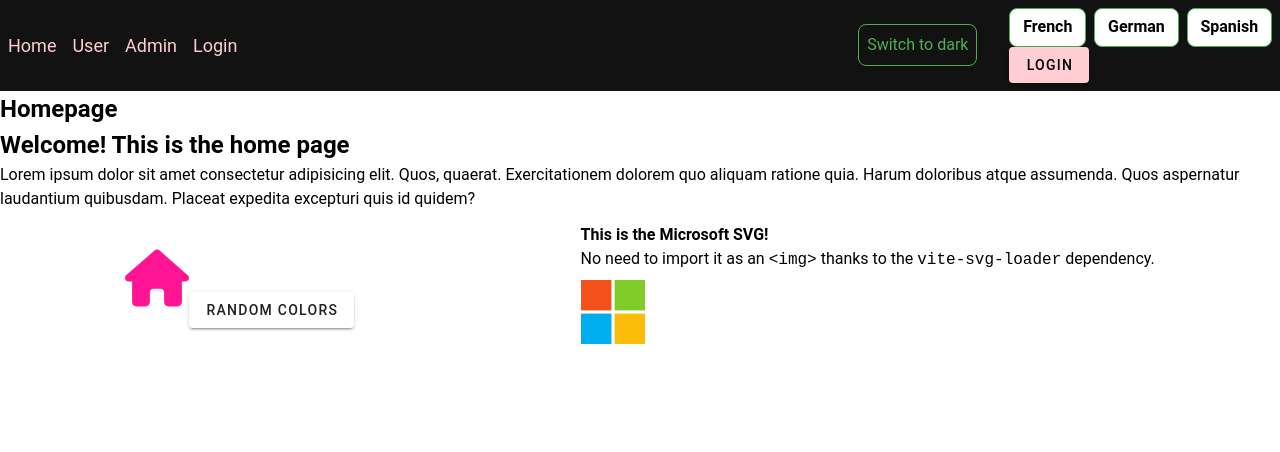
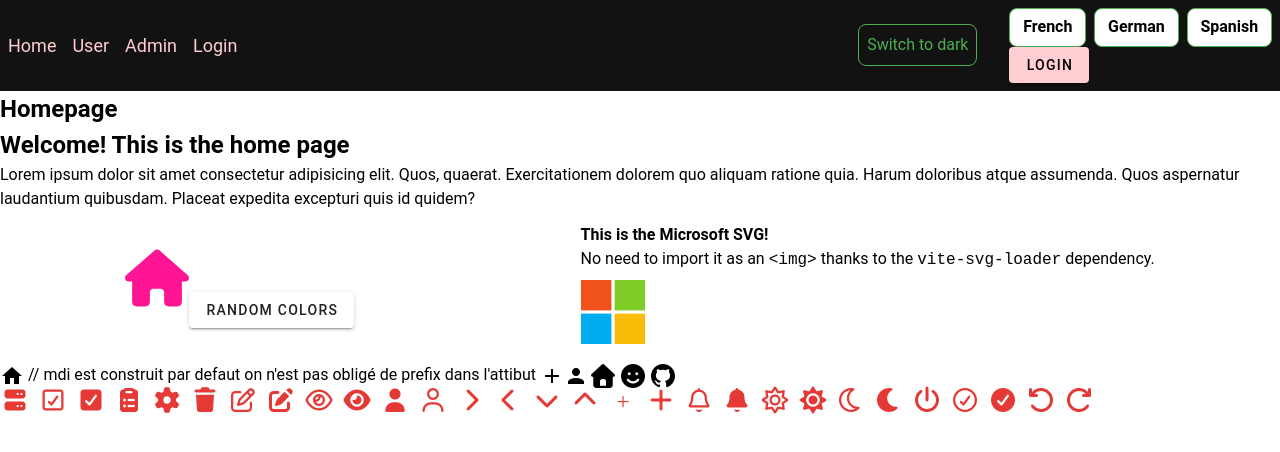
Before and after one commit to Louis-Gonzalez/starterPack, a Nuxt app: page / in a window 1280 px wide. Shown: the top 452 px of the page. Built offline with nearby package versions, Linux system fonts and the light colour scheme.

Commit message:
ADD coloring fa icon with css value

```diff
--- a/pages/index.vue
+++ b/pages/index.vue
@@ -52,6 +52,64 @@ const changeColor = () => {
       </div>
     </div>
   </section>
+  <section>
+    <div>
+      <p>
+        <v-icon icon="mdi-home" /> // mdi est construit par defaut on n'est pas obligé de prefix dans l'attibut
+        <v-icon icon="mdi:mdi-plus" />
+        <v-icon icon="mdi-account" />
+        <v-icon icon="fa:fa-solid fa-house" />
+        <v-icon icon="fa:fa-solid fa-face-smile"/>
+        <v-icon icon="fa:fa-brands fa-github" />
+      </p>
+      <p class="d-flex flex-wrap ga-2 coloring-icon">
+        <v-icon icon="fa:fa-solid fa-server" />
+
+        <v-icon icon="fa:fa-regular fa-square-check" />
+        <v-icon icon="fa:fa-solid fa-square-check" />
+
+        <v-icon icon="fa:fa-solid fa-clipboard-list" />
+
+        <v-icon icon="fa:fa-solid fa-gear" />
+
+        <v-icon icon="fa:fa-solid fa-trash" />
+
+        <v-icon icon="fa:fa-regular fa-edit" />
+        <v-icon icon="fa:fa-solid fa-edit" />
+
+        <v-icon icon="fa:fa-regular fa-eye" />
+        <v-icon icon="fa:fa-solid fa-eye" />
+
+        <v-icon icon="fa:fa-solid fa-user" />
+        <v-icon icon="fa:fa-regular fa-user" />
+
+        <v-icon icon="fa:fa-solid fa-chevron-right" />
+        <v-icon icon="fa:fa-solid fa-chevron-left" />
+        <v-icon icon="fa:fa-solid fa-chevron-down" />
+        <v-icon icon="fa:fa-solid fa-chevron-up" />
+
+        <v-icon icon="fa:fa-regular fa-plus"  />
+        <v-icon icon="fa:fa-solid fa-plus"  />
+
+        <v-icon icon="fa:fa-regular fa-bell" />
+        <v-icon icon="fa:fa-solid fa-bell" />
+
+        <v-icon icon="fa:fa-regular fa-sun" />
+        <v-icon icon="fa:fa-solid fa-sun" />
+
+        <v-icon icon="fa:fa-regular fa-moon" />
+        <v-icon icon="fa:fa-solid fa-moon" />
+
+        <v-icon icon="fa:fa-solid fa-power-off" />
+
+        <v-icon icon="fa:fa-regular fa-circle-check" />
+        <v-icon icon="fa:fa-solid fa-circle-check" />
+
+        <v-icon icon="fa:fa-solid fa-arrow-rotate-left"/>
+        <v-icon icon="fa:fa-solid fa-arrow-rotate-right"/>
+      </p>
+    </div>
+  </section>
 </template>
 
 <style scoped>
@@ -63,4 +121,7 @@ svg {
   width: 4rem;
   height: 4rem;
 }
+.coloring-icon{
+  color: var(--main-primary);
+}
 </style>
```
